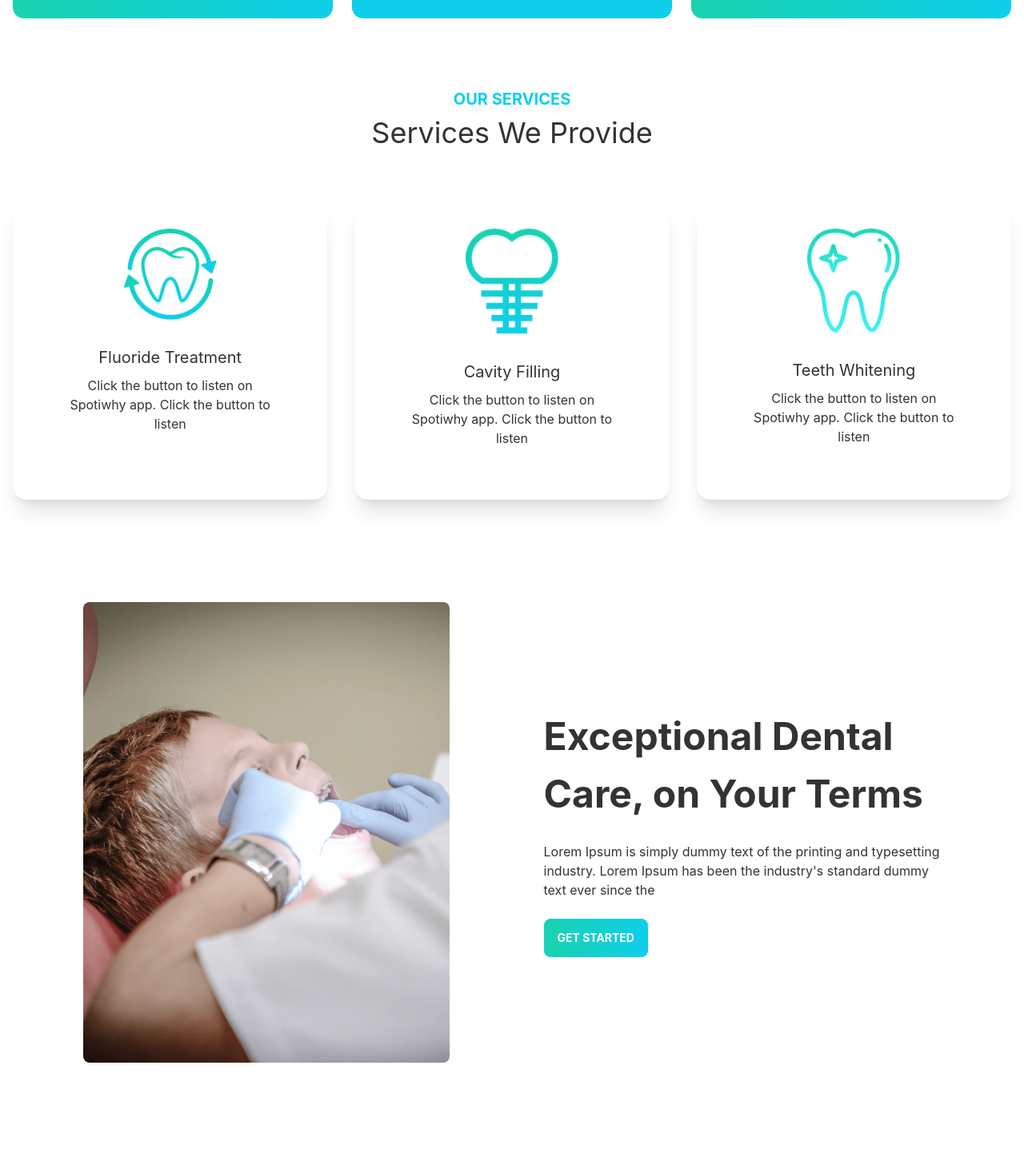
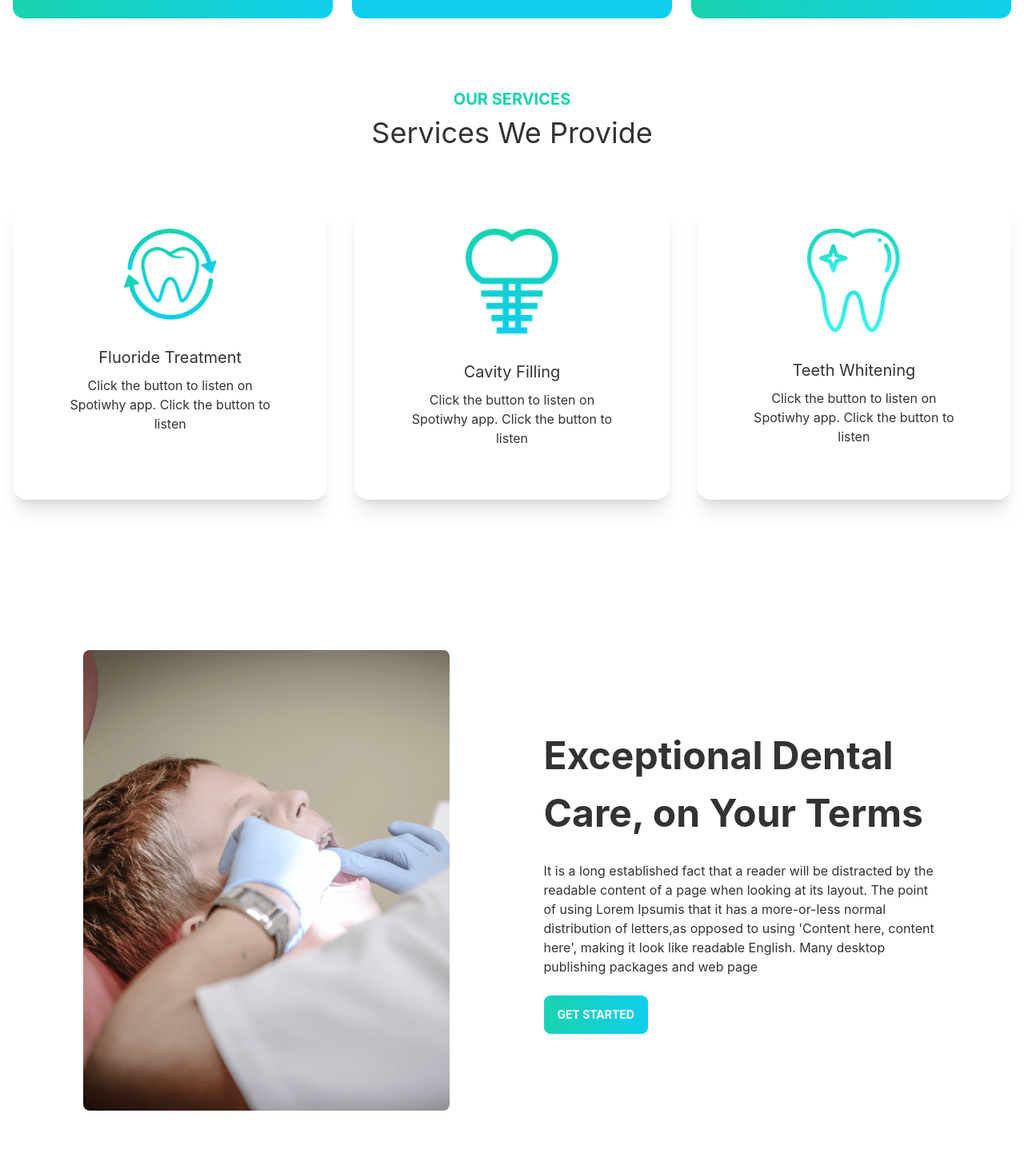
Before and after one commit to mh4bib/doctors-portal-client, a React (Create React App) app: page / in a window 1280 px wide. Shown: the part 993-2450 px from the top of the page at 80% size. Built offline with nearby package versions, Linux system fonts and the light colour scheme.

Commit message:
client says added

```diff
--- /dev/null
+++ b/src/Pages/Home/Appointment.js
@@ -0,0 +1,21 @@
+import React from 'react';
+import appointment from '../../assets/images/appointment.png';
+import doctor from '../../assets/images/doctor.png';
+
+const Appointment = () => {
+    return (
+        <div className="hero min-h-screen mt-[60px] mb-[60px] bg-appointment">
+                <div className="hero-content flex-col lg:flex-row-reverse p-4 md:p-0">
+                    <div className='text-left text-white'>
+                    <h2 className='text-secondary font-bold text-[20px]'>APPOINTMENT</h2>
+                        <h1 className="text-[48px] font-[1200]">Make an appointment Today</h1>
+                        <p className="py-6">It is a long established fact that a reader will be distracted by the readable content of a page when looking at its layout. The point of using Lorem Ipsumis that it has a more-or-less normal distribution of letters,as opposed to using 'Content here, content here', making it look like readable English. Many desktop publishing packages and web page</p>
+                        <button className="btn btn-primary uppercase text-white font-bold bg-gradient-to-r from-secondary to-primary">Get Started</button>
+                    </div>
+                    <img className='hidden md:block w-[606px] ' src={doctor} alt="" />
+                </div>
+            </div>
+    );
+};
+
+export default Appointment;
--- a/src/Pages/Home/Banner/Banner.js
+++ b/src/Pages/Home/Banner/Banner.js
@@ -1,15 +1,16 @@
 import React from 'react';
 import chair from '../../../assets/images/chair.png';
+import PrimaryButton from '../../Shared/Header/PrimaryButton';
 
 const Banner = () => {
     return (
-        <div className="hero min-h-screen md:px-[84px]">
+        <div className="hero min-h-screen md:px-[84px] bg-banner">
             <div className="hero-content flex-col lg:flex-row-reverse">
                 <img className='w-full md:w-[594px]' src={chair} alt="" />
                 <div className='w-full md:w-[655px] text-left'>
                     <h1 className="text-[48px] font-bold">Your New Smile Starts Here</h1>
                     <p className="py-6">Lorem Ipsum is simply dummy text of the printing and typesetting industry. Lorem Ipsum has been the industry's standard dummy text ever since the</p>
-                    <button className="btn btn-primary uppercase text-white font-bold bg-gradient-to-r from-secondary to-primary">Get Started</button>
+                    <PrimaryButton>get Started</PrimaryButton>
                 </div>
             </div>
         </div>
--- a/src/Pages/Home/Home.js
+++ b/src/Pages/Home/Home.js
@@ -1,7 +1,9 @@
 import React from 'react';
 import OurServices from '../OurServices/OurServices';
+import Appointment from './Appointment';
 import Banner from './Banner/Banner';
 import BannerCard from './BannerCard';
+import Testimonial from './Testimonial';
 
 const Home = () => {
     return (
@@ -9,6 +11,8 @@ const Home = () => {
             <Banner></Banner>
             <BannerCard></BannerCard>
             <OurServices></OurServices>
+            <Appointment></Appointment>
+            <Testimonial></Testimonial>
         </div>
     );
 };
--- /dev/null
+++ b/src/Pages/Home/Testimonial.js
@@ -0,0 +1,17 @@
+import React from 'react';
+import people1 from '../../assets/images/people1.png';
+import people2 from '../../assets/images/people2.png';
+import people3 from '../../assets/images/people3.png';
+import TestimonialCard from './TestimonialCard';
+
+const Testimonial = () => {
+    return (
+        <div className='card bg-base-100 grid grid-cols-1 md:grid-cols-3 gap-[34px] p-4 pt-[60px]'>
+            <TestimonialCard Img={people1} Name={'Winson herry'} City={'California'}></TestimonialCard>
+            <TestimonialCard Img={people2} Name={'Winson herry'} City={'California'}></TestimonialCard>
+            <TestimonialCard Img={people3} Name={'Winson herry'} City={'California'}></TestimonialCard>
+        </div>
+    );
+};
+
+export default Testimonial;
--- /dev/null
+++ b/src/Pages/Home/TestimonialCard.js
@@ -0,0 +1,24 @@
+import React from 'react';
+
+const TestimonialCard = ({ Img, Name, City }) => {
+    return (
+        <div className='rounded-[18px] p-[25px] shadow-xl'>
+            <div className='mb-[25px]'>
+                <p className='text-[16px] text-left'>It is a long established fact that by the readable content of a lot layout. The point of using Lorem a more-or-less normal distribu to using Content here, content</p>
+            </div>
+            <div className='flex items-center'>
+                <div className="avatar">
+                    <div className="w-24 rounded-full ring ring-primary ring-offset-base-100 ring-offset-2">
+                        <img src={Img} alt="" />
+                    </div>
+                </div>
+                <div className='ml-[15px]'>
+                    <h2 className='text-[20px] text-left'>{Name}</h2>
+                    <p className='text-left'>{City}</p>
+                </div>
+            </div>
+        </div>
+    );
+};
+
+export default TestimonialCard;
--- a/src/Pages/OurServices/OurServices.js
+++ b/src/Pages/OurServices/OurServices.js
@@ -4,23 +4,24 @@ import whitening from '../../assets/images/whitening.png';
 import fluoride from '../../assets/images/fluoride.png';
 import cavity from '../../assets/images/cavity.png';
 import treatment from '../../assets/images/treatment.png';
+import PrimaryButton from '../Shared/Header/PrimaryButton';
 
 const OurServices = () => {
     return (
         <div className='my-[70px]'>
-            <h2 className='text-primary font-bold text-[20px]'>OUR SERVICES</h2>
+            <h2 className='text-secondary font-bold text-[20px]'>OUR SERVICES</h2>
             <h1 className='text-[36px]'>Services We Provide</h1>
             <div className='card bg-base-100 grid grid-cols-1 md:grid-cols-3 gap-[34px] p-4 pt-[60px]'>
                 <ServiceCard imgSrc={fluoride} title="Fluoride Treatment"></ServiceCard>
                 <ServiceCard imgSrc={cavity} title="Cavity Filling"></ServiceCard>
                 <ServiceCard imgSrc={whitening} title="Teeth Whitening"></ServiceCard>
             </div>
-            <div className="hero min-h-screen md:px-[84px]">
+            <div className="hero min-h-screen md:px-[84px]  mt-[60px]">
                 <div className="hero-content flex-col lg:flex-row-reverse">
                     <div className='w-full md:w-[497px] text-left order-2 md:order-1'>
                         <h1 className="text-[48px] font-bold">Exceptional Dental Care, on Your Terms</h1>
-                        <p className="py-6">Lorem Ipsum is simply dummy text of the printing and typesetting industry. Lorem Ipsum has been the industry's standard dummy text ever since the</p>
-                        <button className="btn btn-primary uppercase text-white font-bold bg-gradient-to-r from-secondary to-primary">Get Started</button>
+                        <p className="py-6">It is a long established fact that a reader will be distracted by the readable content of a page when looking at its layout. The point of using Lorem Ipsumis that it has a more-or-less normal distribution of letters,as opposed to using 'Content here, content here', making it look like readable English. Many desktop publishing packages and web page</p>
+                        <PrimaryButton>get Started</PrimaryButton>
                     </div>
                     <img className='w-full md:w-[458px]  md:mr-[102px] rounded-lg order-1 md:order-2 ' src={treatment} alt="" />
                 </div>
--- a/src/Pages/OurServices/ServiceCard.js
+++ b/src/Pages/OurServices/ServiceCard.js
@@ -4,7 +4,7 @@ const ServiceCard = ({ imgSrc, title }) => {
     return (
         <div className='rounded-[18px] p-[33px] shadow-xl'>
             <figure><img className='w-[116px]' src={imgSrc} alt="Album" /></figure>
-            <div class="card-body">
+            <div className='card-body'>
                 <h2 className="text-center text-[20px]">{title}</h2>
                 <p className='text-[16px]'>Click the button to listen on Spotiwhy app. Click the button to listen</p>
             </div>
--- /dev/null
+++ b/src/Pages/Shared/Header/PrimaryButton.js
@@ -0,0 +1,9 @@
+import React from 'react';
+
+const PrimaryButton = ({children}) => {
+    return (
+        <button className="btn btn-primary uppercase text-white font-bold bg-gradient-to-r from-secondary to-primary">{children}</button>
+    );
+};
+
+export default PrimaryButton;
--- a/tailwind.config.js
+++ b/tailwind.config.js
@@ -1,7 +1,13 @@
 module.exports = {
   content: ["./src/**/*.{html,js}"],
   theme: {
-    extend: {},
+    extend: {
+      backgroundImage: {
+        'appointment': "url('/src/assets/images/appointment.png')",
+        'banner': "url('/src/assets/images/bg.png')",
+        'footer-texture': "url('/img/footer-texture.png')",
+      }
+    },
   },
   daisyui: {
     themes: [
@@ -14,6 +20,7 @@ module.exports = {
           "base-100": "#ffffff",
         },
       },
+
       "dark",
       "cupcake",
     ],
```
